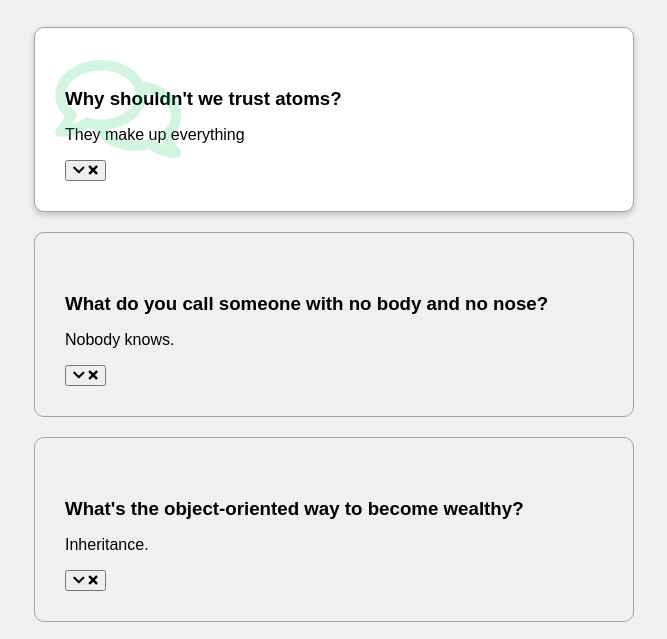
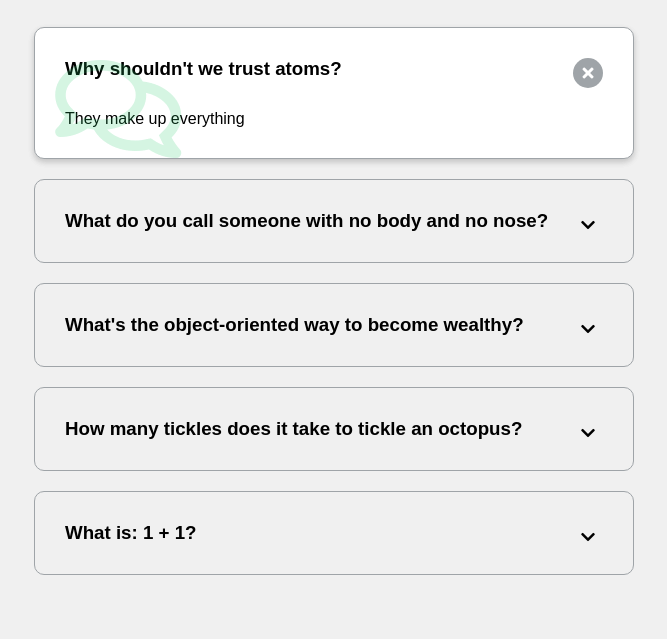
Before and after one commit to IqbalAhmadi/faq-collapse, a plain HTML site: page index.html in a window 1280 px wide. Shown: the part 90-729 px from the top of the page, without its empty margins (306-973 px from the left). Drawn offline with Linux system fonts and the light colour scheme; a web font is replaced by a local one.

Commit message:
finished styling the faq boxes

```diff
--- a/index.html
+++ b/index.html
@@ -20,7 +20,7 @@
         <p class="faq-text">
           They make up everything
         </p>
-        <button>
+        <button class="faq-toggle">
           <i class="fas fa-chevron-down"></i>
           <i class="fas fa-times"></i>
 
--- a/style.css
+++ b/style.css
@@ -49,9 +49,52 @@ h1 {
 }
 
 .faq-title {
+  margin: 0 30px 0 0;
+}
+
+.faq-text {
+  display: none;
   margin: 30px 0 0;
 }
 
 .faq.active .faq-text {
   display: block;
 }
+
+.faq-toggle {
+  background-color: transparent;
+  border: 0;
+  border-radius: 50%;
+  cursor: pointer;
+  display: flex;
+  align-items: center;
+  justify-content: center;
+  font-size: 16px;
+  padding: 0;
+  position: absolute;
+  top: 30px;
+  right: 30px;
+  height: 30px;
+  width: 30px;
+}
+
+.faq-toggle:focus {
+  outline: 0;
+}
+
+.faq-toggle .fa-times {
+  display: none;
+}
+
+.faq.active .faq-toggle .fa-times {
+  color: #fff;
+  display: block;
+}
+
+.faq.active .faq-toggle .fa-chevron-down {
+  display: none;
+}
+
+.faq.active .faq-toggle {
+  background-color: #9fa4a8;
+}
```
